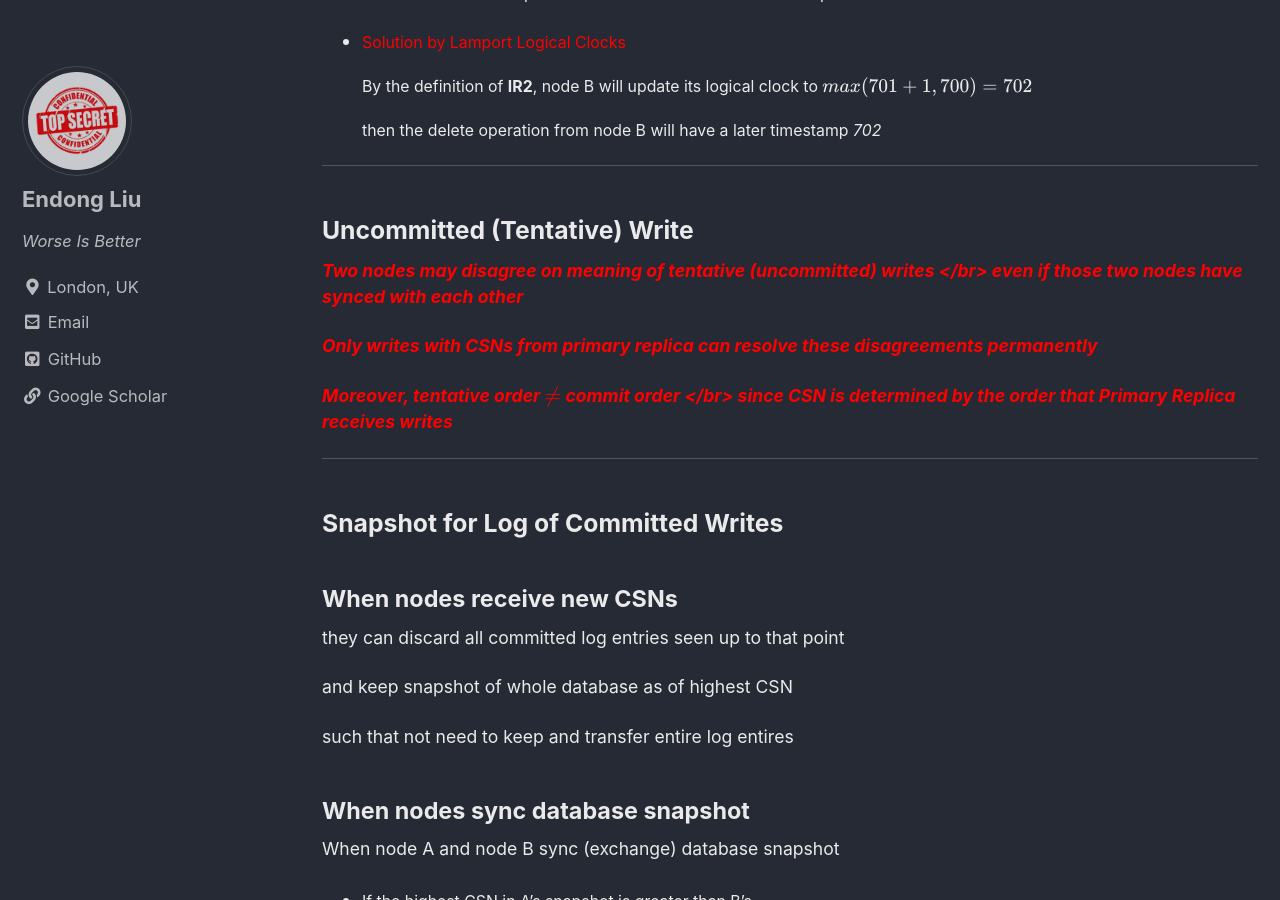
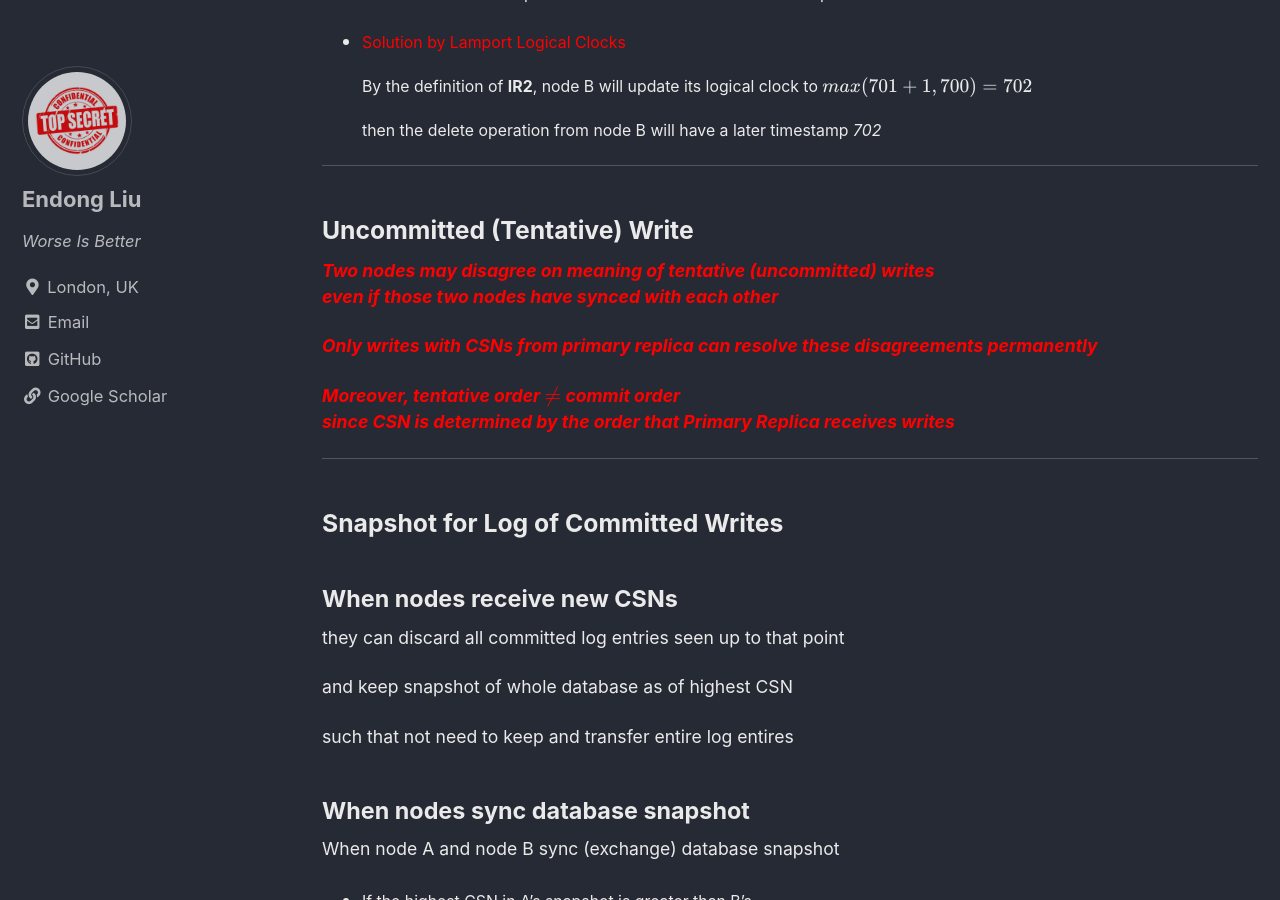
Before and after one commit to ZzPoLariszZ/zzpolariszz.github.io, a Jekyll site: the page built from _posts/2021-11-04-COMP0133-08.md, in a window 1280 px wide and 900 px high, scrolled down 4055 px. Built offline with Jekyll 4.4.1, drawn with Linux system fonts in a browser that asks for light colours; cached includes are drawn as plain includes.

Commit message:
Update 2021-11-04-COMP0133-08.md

```diff
--- a/_posts/2021-11-04-COMP0133-08.md
+++ b/_posts/2021-11-04-COMP0133-08.md
@@ -151,11 +151,11 @@ Therefore, Primary Replica receives writes in per-node causal order, and commits
 ---
 ### Uncommitted (Tentative) Write
 
-***<span style="color:Red">Two nodes may disagree on meaning of tentative (uncommitted) writes </br> even if those two nodes have synced with each other</span>***
+***<span style="color:Red">Two nodes may disagree on meaning of tentative (uncommitted) writes <br> even if those two nodes have synced with each other</span>***
 
 ***<span style="color:Red">Only writes with CSNs from primary replica can resolve these disagreements permanently</span>***
 
-***<span style="color:Red">Moreover, tentative order \\( \neq \\) commit order </br> since CSN is determined by the order that Primary Replica receives writes</span>***
+***<span style="color:Red">Moreover, tentative order \\( \neq \\) commit order <br> since CSN is determined by the order that Primary Replica receives writes</span>***
 
 ---
 ### Snapshot for Log of Committed Writes
```
